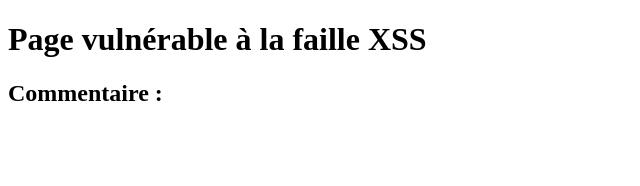
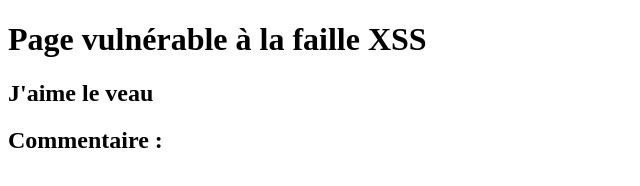
Before and after one commit to jordanlaroche1810/DevSecOps, a plain HTML site: page index.html in a window 1280 px wide. Shown: the whole page, without its empty margins (0-640 px from the left). Drawn offline with Linux system fonts and the light colour scheme.

Commit message:
J'aime le veau

```diff
--- a/index.html
+++ b/index.html
@@ -5,6 +5,7 @@
     </head>
     <body>
         <h1>Page vulnérable à la faille XSS</h1>
+        <h2>J'aime le veau</h2>
 
         <div>
             <h2>Commentaire :</h2>
```
